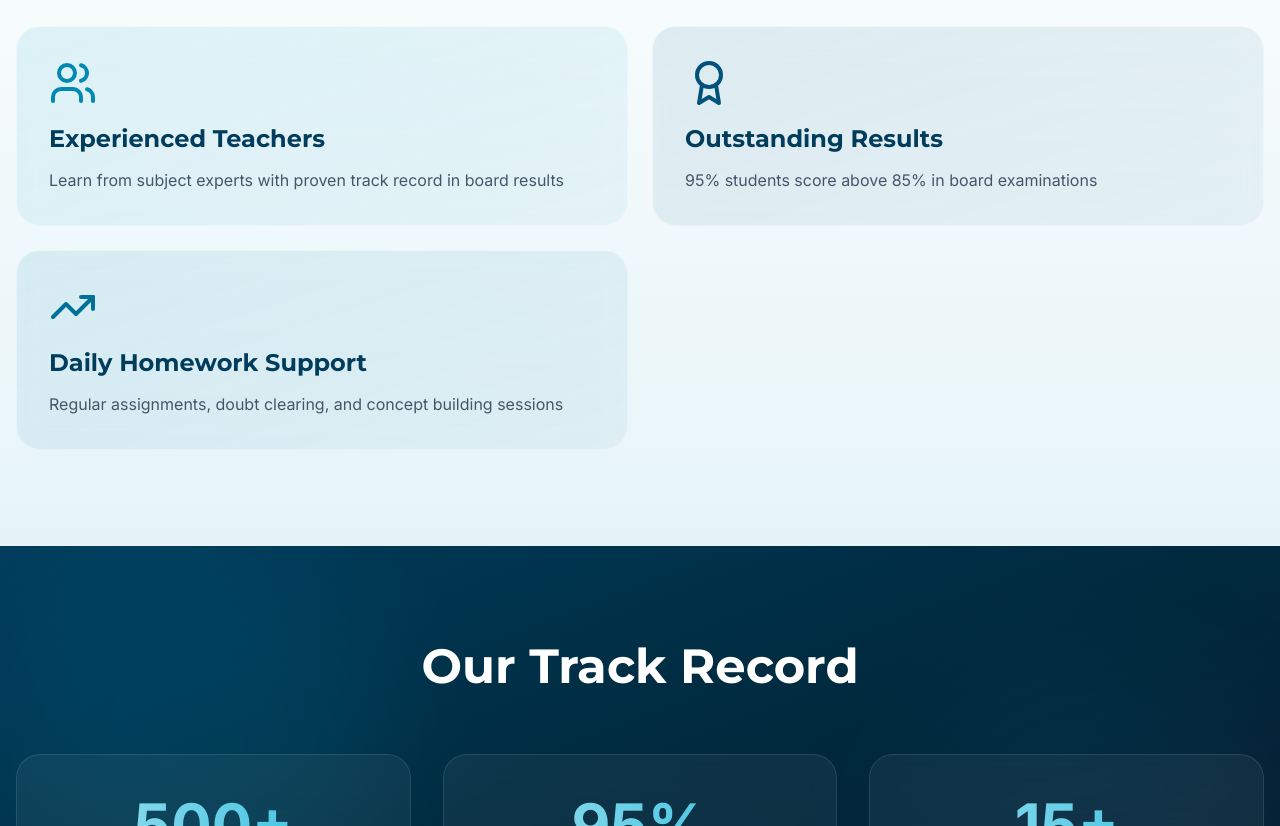
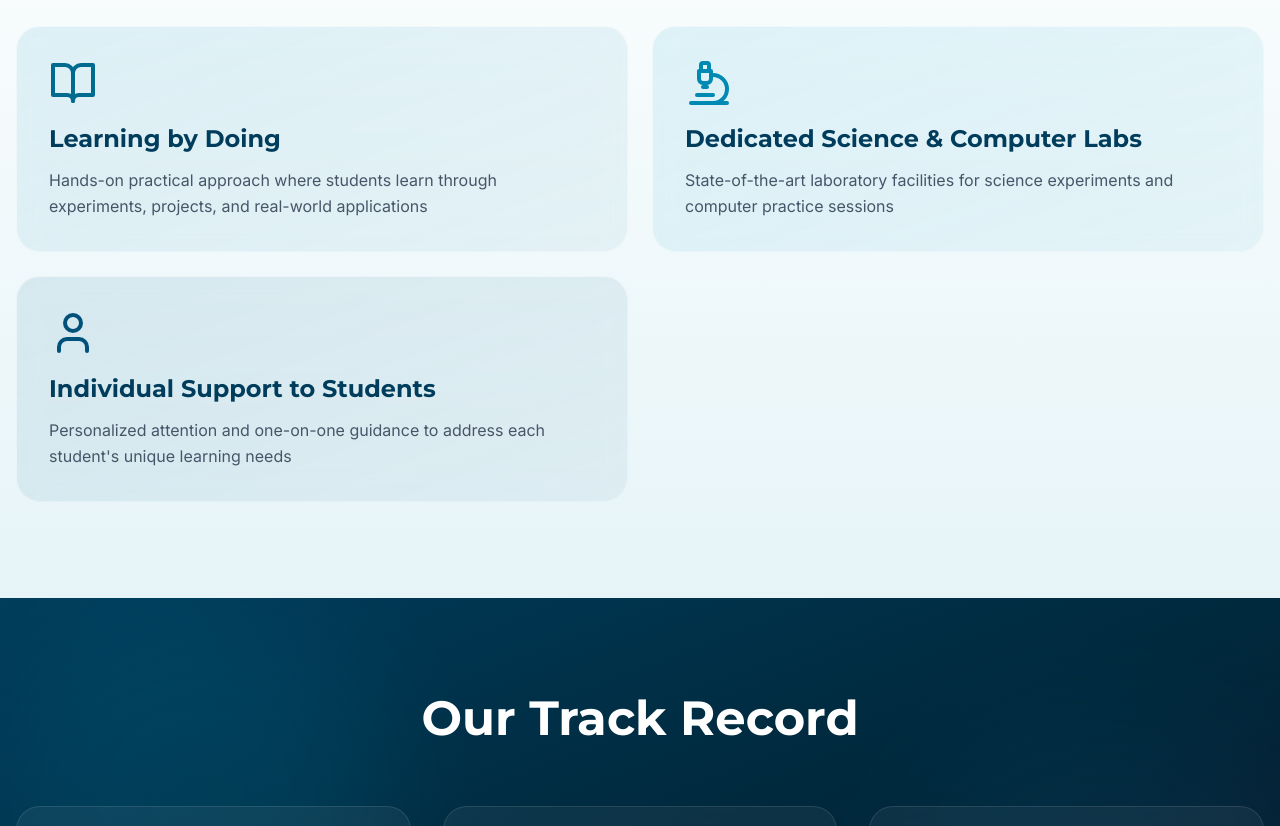
Before and after one commit to k-e-r-n-e-l-dotcom/Arambhik, a React (Vite) app: page / in a window 1280 px wide. Shown: the part 1960-2786 px from the top of the page. Built offline with nearby package versions, Linux system fonts and the light colour scheme; no server answers; the database is empty.

Commit message:
Updated Home.tsx

```diff
--- a/src/pages/Home.tsx
+++ b/src/pages/Home.tsx
@@ -1,5 +1,5 @@
 import { motion, AnimatePresence } from 'framer-motion';
-import { BookOpen, Users, Award, TrendingUp, ChevronDown, Quote, ArrowRight, Star, Trophy } from 'lucide-react';
+import { BookOpen, Users, Award, TrendingUp, ChevronDown, Quote, ArrowRight, Star, Trophy, Microscope, User } from 'lucide-react';
 import { Link } from 'react-router-dom';
 import { useState, useEffect } from 'react';
 import { supabase } from '../lib/supabase';
@@ -373,25 +373,25 @@ export const Home = () => {
           <div className="grid grid-cols-1 md:grid-cols-2 gap-6">
             {[
               {
-                icon: Users,
-                title: 'Experienced Teachers',
-                description: 'Learn from subject experts with proven track record in board results',
+                icon: BookOpen,
+                title: 'Learning by Doing',
+                description: 'Hands-on practical approach where students learn through experiments, projects, and real-world applications',
+                gradient: 'from-primary-500/10 to-primary-600/5',
+                iconColor: 'text-primary-600'
+              },
+              {
+                icon: Microscope,
+                title: 'Dedicated Science & Computer Labs',
+                description: 'State-of-the-art laboratory facilities for science experiments and computer practice sessions',
                 gradient: 'from-accent-500/10 to-accent-600/5',
                 iconColor: 'text-accent-600'
               },
               {
-                icon: Award,
-                title: 'Outstanding Results',
-                description: '95% students score above 85% in board examinations',
+                icon: User,
+                title: 'Individual Support to Students',
+                description: 'Personalized attention and one-on-one guidance to address each student\'s unique learning needs',
                 gradient: 'from-primary-600/10 to-primary-700/5',
                 iconColor: 'text-primary-700'
-              },
-              {
-                icon: TrendingUp,
-                title: 'Daily Homework Support',
-                description: 'Regular assignments, doubt clearing, and concept building sessions',
-                gradient: 'from-accent-600/10 to-accent-700/5',
-                iconColor: 'text-accent-700'
               }
             ].map((item, index) => {
               const Icon = item.icon;
```
